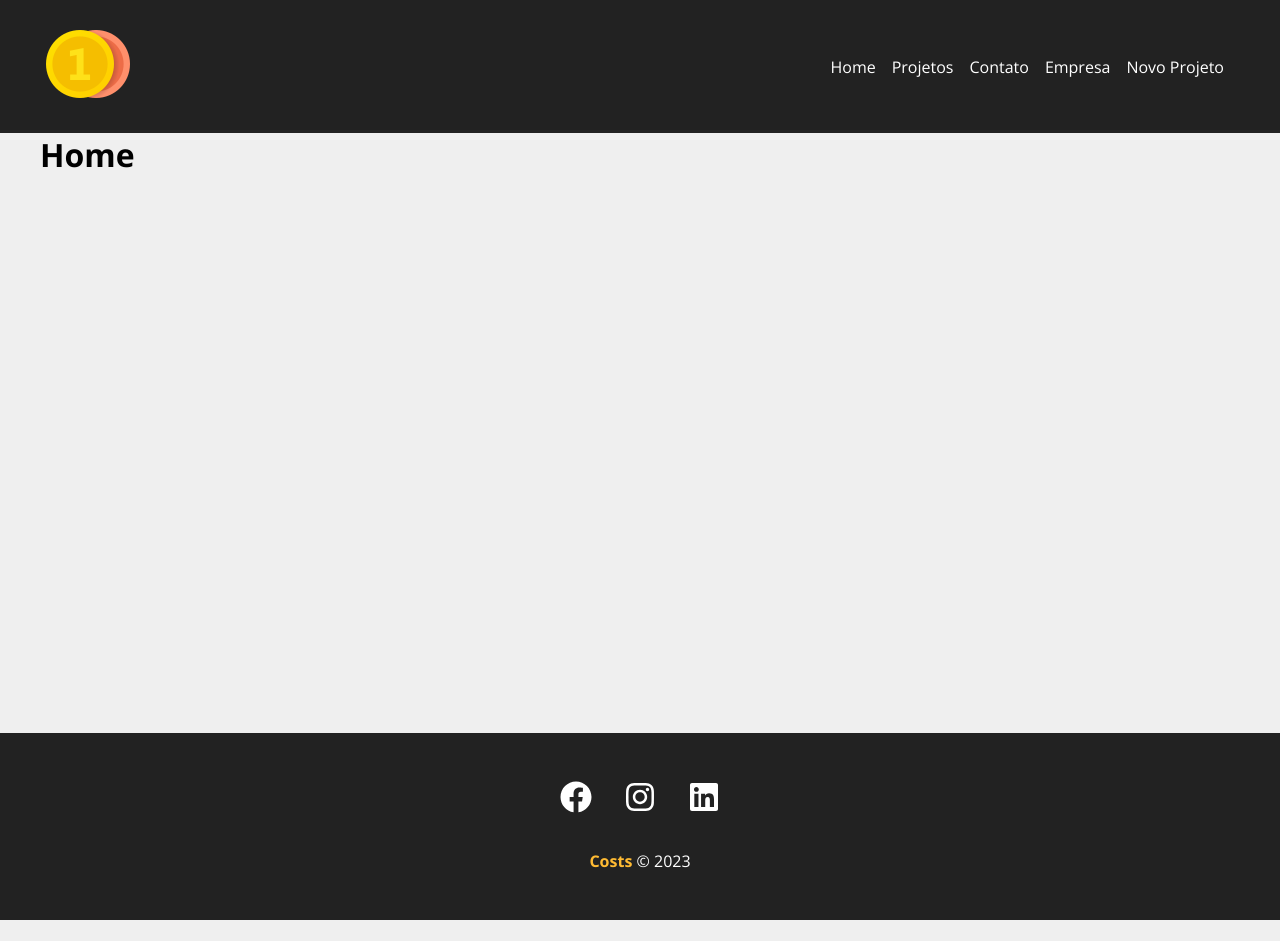
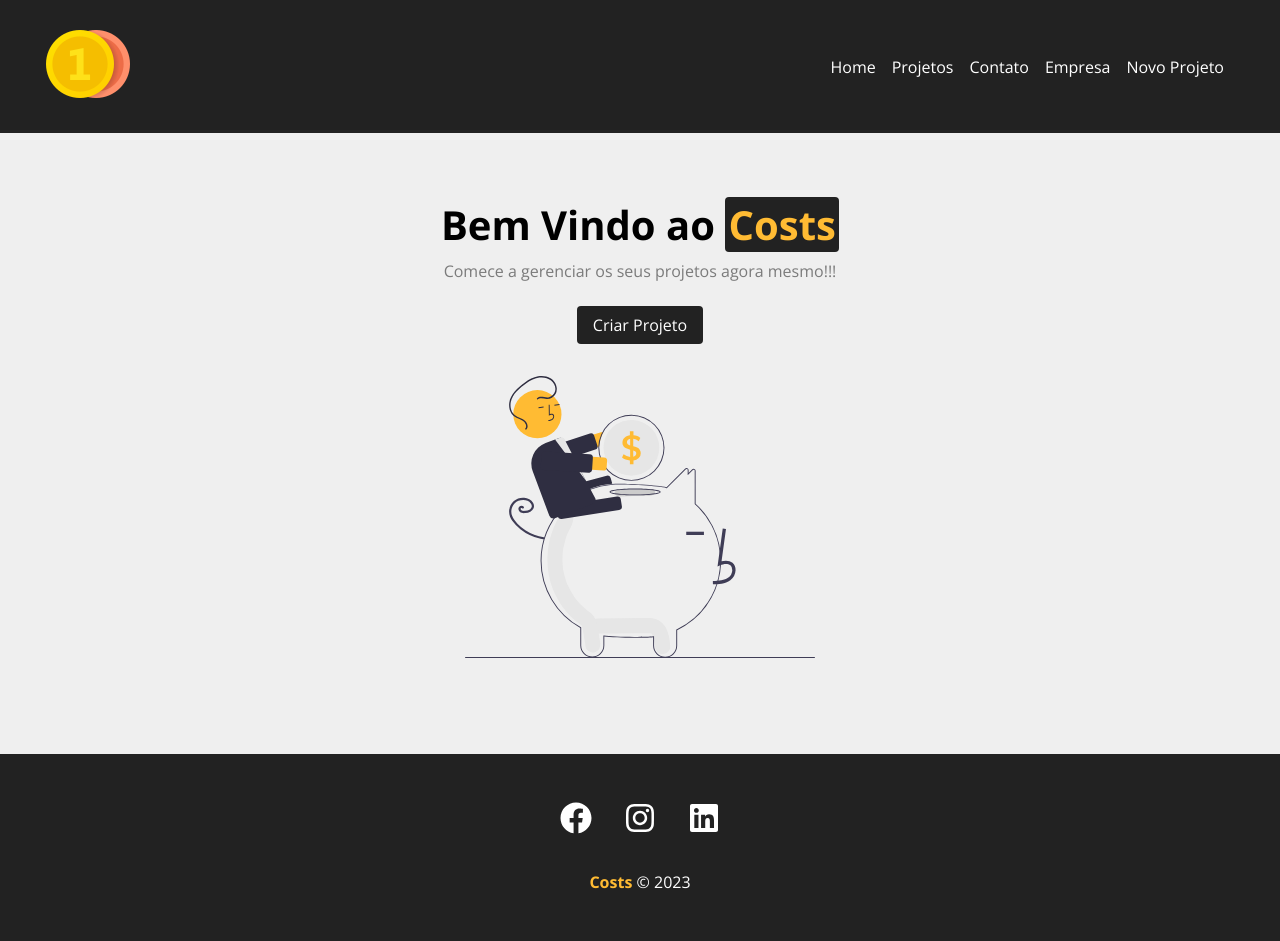
Before and after one commit to MacielDouglas/aplicativoReactCosts, a React (Create React App) app: page / in a window 1280 px wide. Before the commit the page ends 920 px from the top, so only its background shows below. Built offline with nearby package versions, Linux system fonts and the light colour scheme; the HTML template or start-up script is replaced by a standard one.

Commit message:
Feito a home css e botao

```diff
--- /dev/null
+++ b/src/components/layout/LinkButton.jsx
@@ -0,0 +1,12 @@
+import { Link } from 'react-router-dom';
+import styles from './LinkButton.module.css';
+
+function LinkButton({ to, text }) {
+  return (
+    <Link className={styles.btn} to={to}>
+      {text}
+    </Link>
+  );
+}
+
+export default LinkButton;
--- /dev/null
+++ b/src/components/layout/LinkButton.module.css
@@ -0,0 +1,12 @@
+.btn {
+  background-color: #222;
+  color: #fff;
+  padding: 0.5rem 1rem;
+  text-decoration: none;
+  transition: 0.5s;
+  border-radius: 4px;
+}
+
+.btn:hover {
+  color: #ffbb33;
+}
--- a/src/components/pages/Home.jsx
+++ b/src/components/pages/Home.jsx
@@ -1,5 +1,18 @@
+import styles from './Home.module.css';
+import savings from '../../img/savings.svg';
+import LinkButton from '../layout/LinkButton';
+
 function Home() {
-  return <h1>Home</h1>;
+  return (
+    <section className={styles.home_container}>
+      <h1>
+        Bem Vindo ao <span>Costs</span>
+      </h1>
+      <p>Comece a gerenciar os seus projetos agora mesmo!!!</p>
+      <LinkButton to="/newproject" text="Criar Projeto" />
+      <img src={savings} alt="Costs" />
+    </section>
+  );
 }
 
 export default Home;
--- /dev/null
+++ b/src/components/pages/Home.module.css
@@ -0,0 +1,30 @@
+.home_container {
+  width: 100%;
+  display: flex;
+  flex-direction: column;
+  align-items: center;
+  justify-content: center;
+  padding: 4rem;
+}
+
+.home_container h1 {
+  font-size: 2.5rem;
+  margin-bottom: 0.5rem;
+}
+
+.home_container h1 span {
+  color: #ffbb33;
+  padding: 0 0.2rem;
+  background-color: #222;
+  border-radius: 4px;
+}
+
+.home_container p {
+  margin-bottom: 1.5rem;
+  color: #7b7b7b;
+}
+
+.home_container img {
+  width: 350px;
+  margin: 2rem 0;
+}
```
